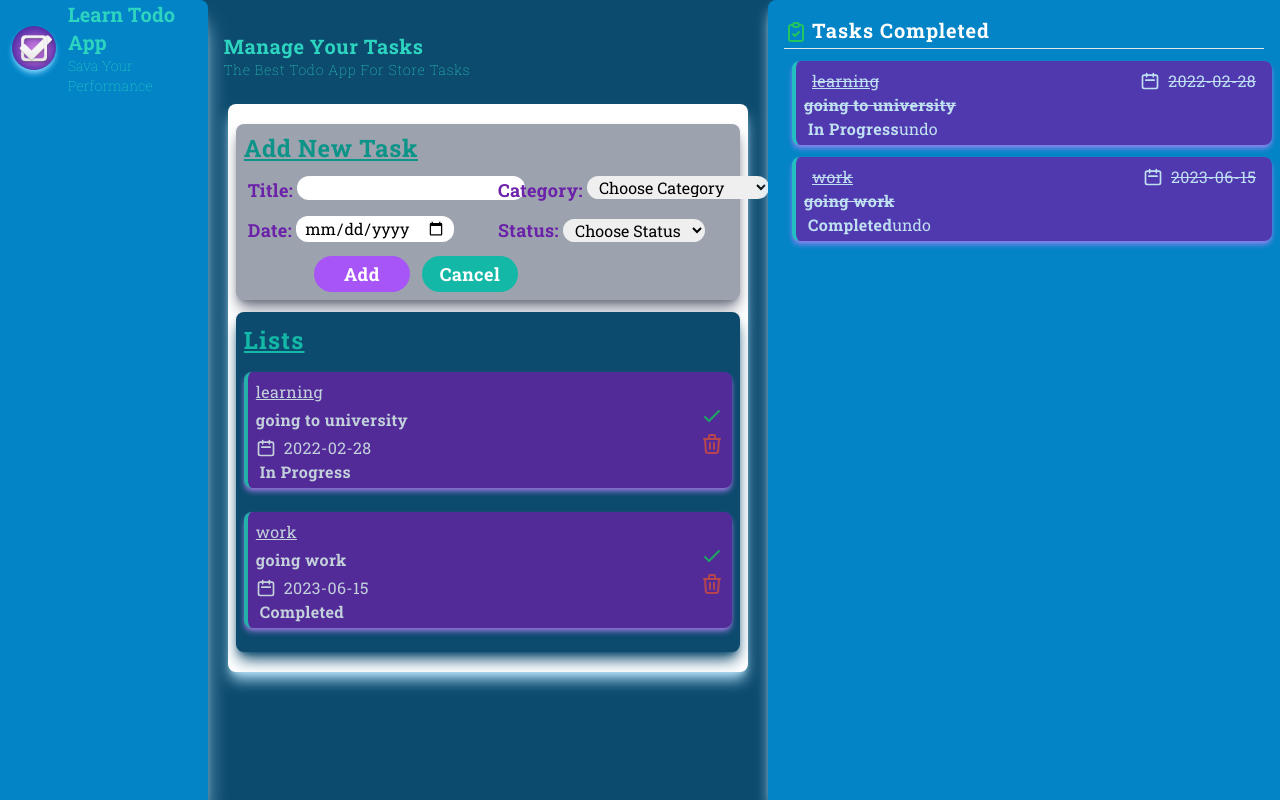
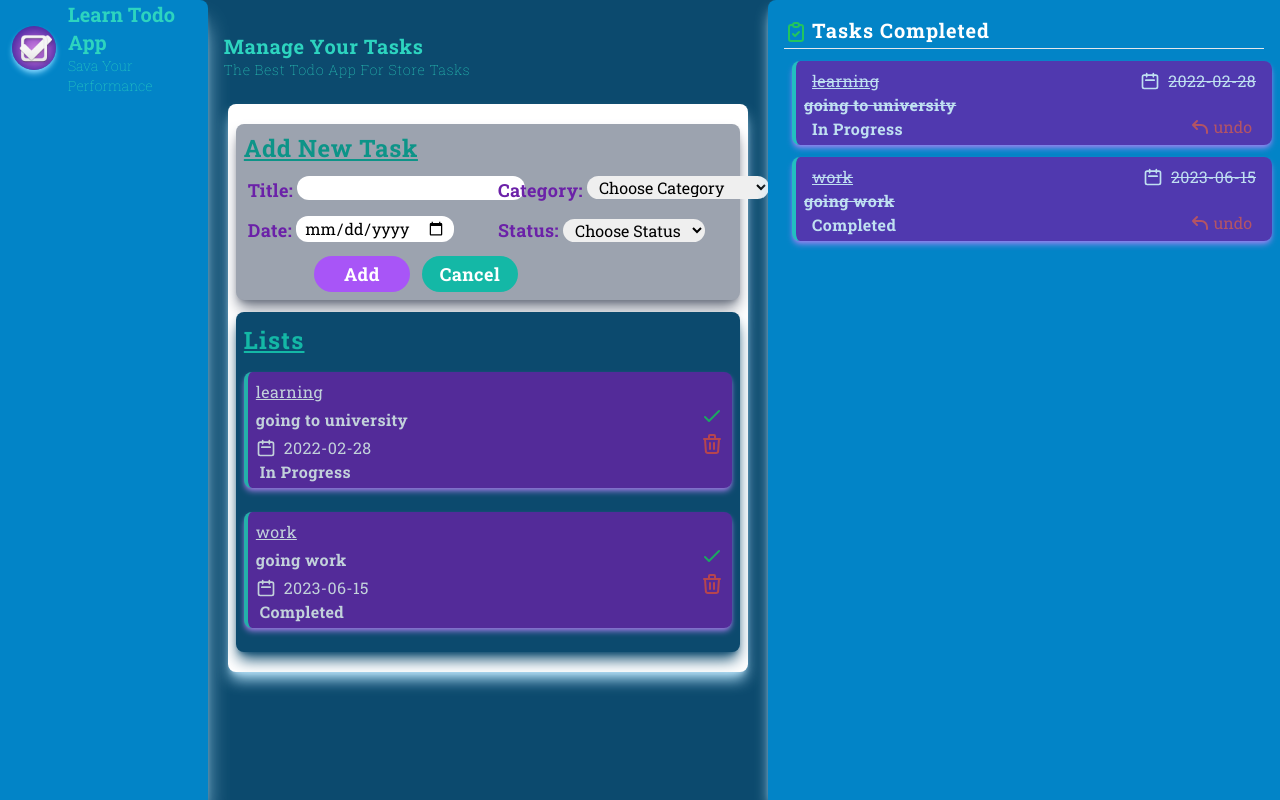
Before and after one commit to SubairMohamed/todo-project, a React (Create React App) app: page / in a window 1280 px wide. Built offline with nearby package versions, Linux system fonts and the light colour scheme.

Commit message:
end-design-taskcomplete-and-going-functionalilty

```diff
--- a/src/components/Asides/TasksCompleted/TaskComplete.jsx
+++ b/src/components/Asides/TasksCompleted/TaskComplete.jsx
@@ -1,5 +1,5 @@
 import { CalendarIcon, } from '@heroicons/react/outline';
-import { } from '@heroicons/react/solid';
+import { ReplyIcon } from '@heroicons/react/solid';
 
 const TasksCompleted = (props) => {
 
@@ -17,9 +17,11 @@ const TasksCompleted = (props) => {
                 </div>
                 <div id="content" className="mb-5">
                     <h1 className="tracking-wide font-bold mb-1">{props.category}</h1>
-                    <div className='absolute bottom-1 ml-1'>
-                        <span className='capitalize font-RobotoSlab font-bold tracking-wide mt-1'>{props.status}</span>
-                        <span>undo</span>
+                    <div className='absolute bottom-1 left-0 right-0 w-full'>
+                        <div id='wrap' className='flex justify-between items-center w-full px-4'>
+                            <span className='capitalize font-RobotoSlab font-bold tracking-wide mt-1'>{props.status}</span>
+                            <span className='flex justify-center items-center gap-1 text-red-500 hover:bg-red-500 hover:text-white px-1 hover:rounded-full cursor-pointer'><ReplyIcon className='w-5 h-5' />undo</span>
+                        </div>
                     </div>
                 </div>
             </div>
```
